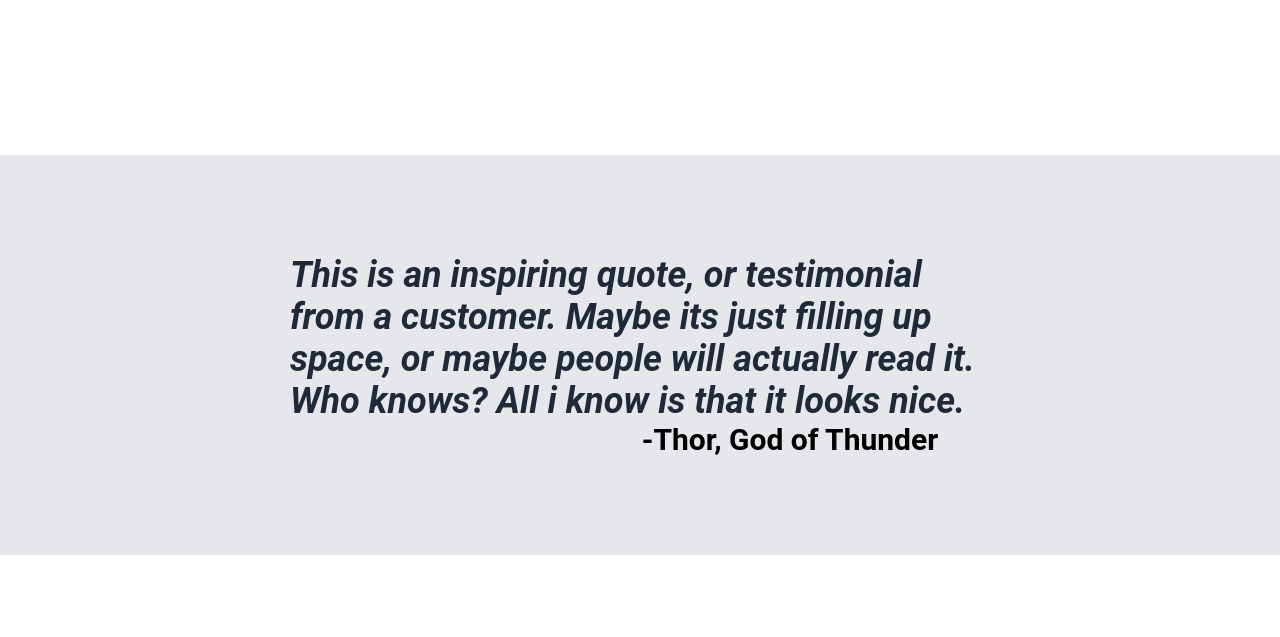
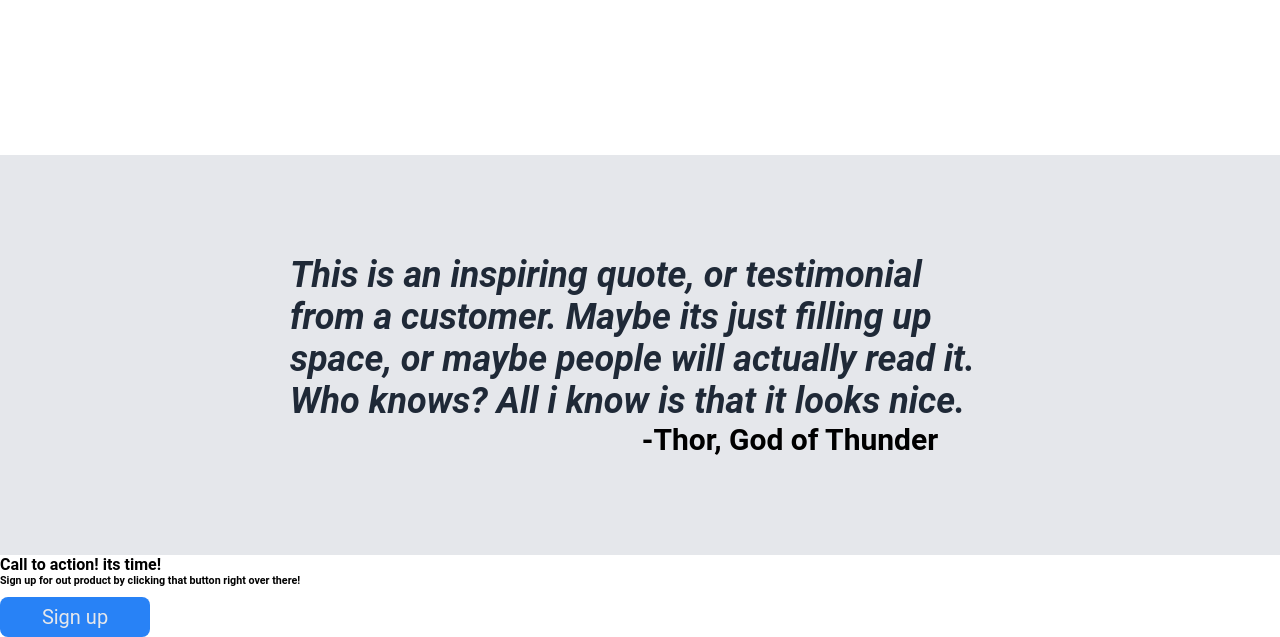
Before and after one commit to tikitiki2/Landing-page, a plain HTML site: page index.html in a window 1280 px wide. Shown: the part 796-1433 px from the top of the page. Before the commit the page ends 1351 px from the top, so only its background shows below. Drawn offline with Linux system fonts and the light colour scheme.

Commit message:
added the bottom items

```diff
--- a/index.html
+++ b/index.html
@@ -50,5 +50,19 @@
             <h4>This is an inspiring quote, or testimonial from a customer. Maybe its just filling up space, or maybe people will actually read it. Who knows? All i know is that it looks nice.</h4>
             <h6>-Thor, God of Thunder</h6>
         </div>
+        <div class="callto">
+            <div class="container">
+                <div class="inside">
+                    <div class="texts">
+                        <h4>Call to action! its time!</h4>
+                        <h6>Sign up for out product by clicking that button right over there!</h6>
+
+                    </div>
+                    <button class="bottombutton">Sign up</button>
+
+                </div>
+            </div>
+
+        </div>
     </body>
 </html>
```
